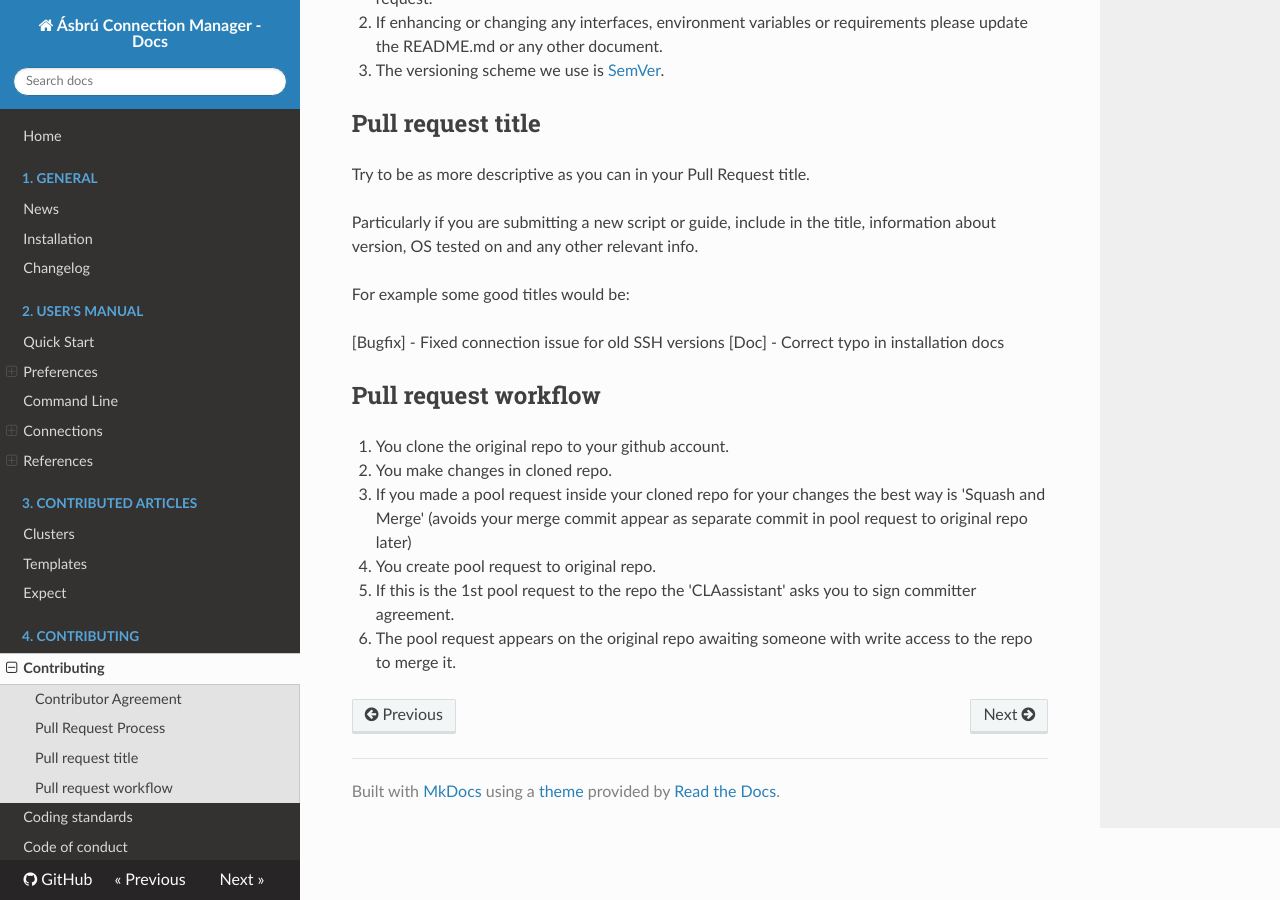
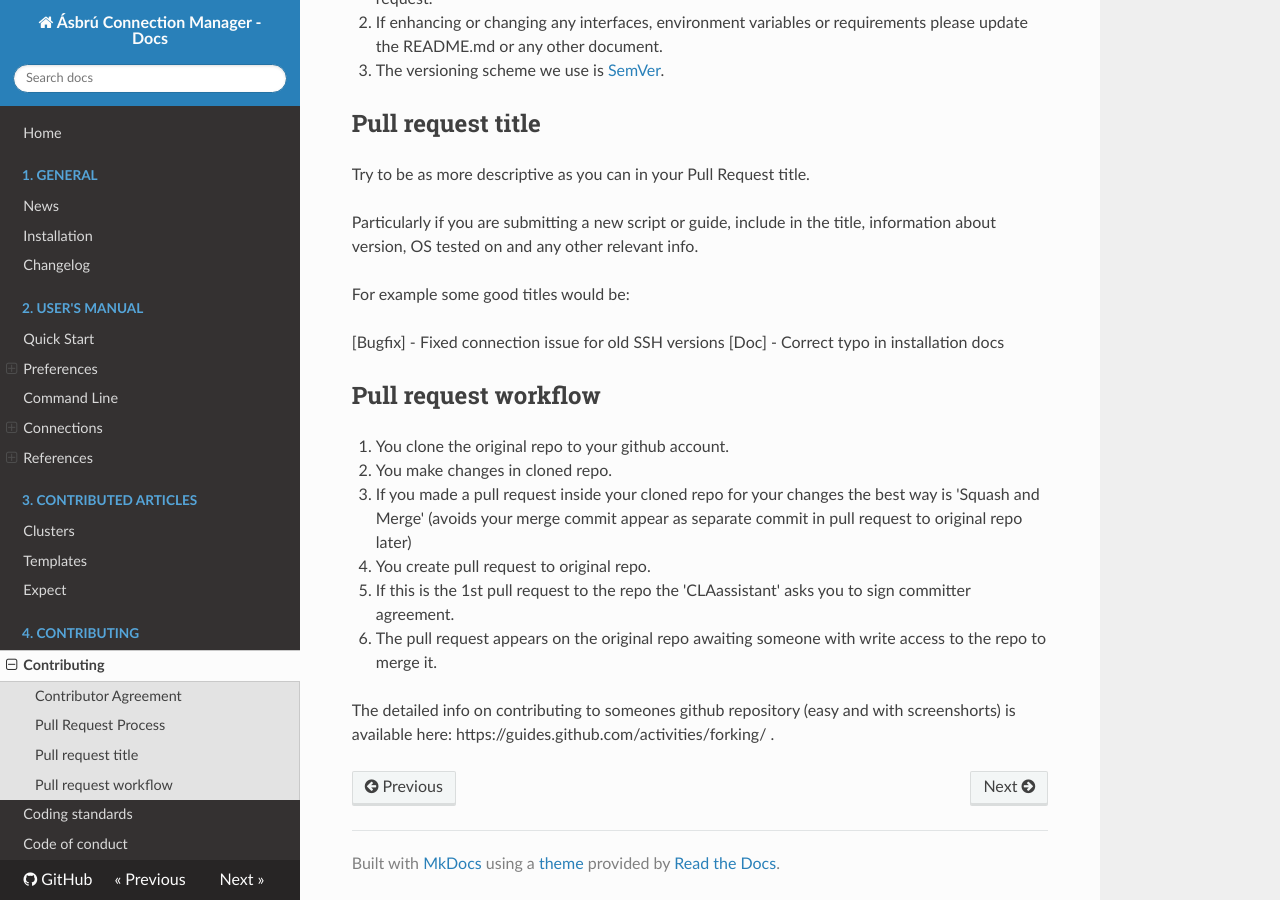
Before and after one commit to asbru-cm/asbru-cm, an MkDocs documentation site: the page built from doc/Contributing/index.md, in a window 1280 px wide and 900 px high, scrolled down 789 px. Built offline with MkDocs 1.6.1, drawn with Linux system fonts in a browser that asks for light colours; nearby versions of some CDN libraries.

Commit message:
typo corrected. github guide referenced.

```diff
--- a/doc/Contributing/index.md
+++ b/doc/Contributing/index.md
@@ -37,8 +37,11 @@ For example some good titles would be:
 ## Pull request workflow
 1. You clone the original repo to your github account.
 2. You make changes in cloned repo.
-3. If you made a pool request inside your cloned repo for your changes the best way is 'Squash and Merge'
-   (avoids your merge commit appear as separate commit in pool request to original repo later)
-4. You create pool request to original repo.
-5. If this is the 1st pool request to the repo the 'CLAassistant' asks you to sign committer agreement.
-6. The pool request appears on the original repo awaiting someone with write access to the repo to merge it.
+3. If you made a pull request inside your cloned repo for your changes the best way is 'Squash and Merge'
+   (avoids your merge commit appear as separate commit in pull request to original repo later)
+4. You create pull request to original repo.
+5. If this is the 1st pull request to the repo the 'CLAassistant' asks you to sign committer agreement.
+6. The pull request appears on the original repo awaiting someone with write access to the repo to merge it.
+
+The detailed info on contributing to someones github repository (easy and with screenshorts) is available here:
+https://guides.github.com/activities/forking/ .
```
